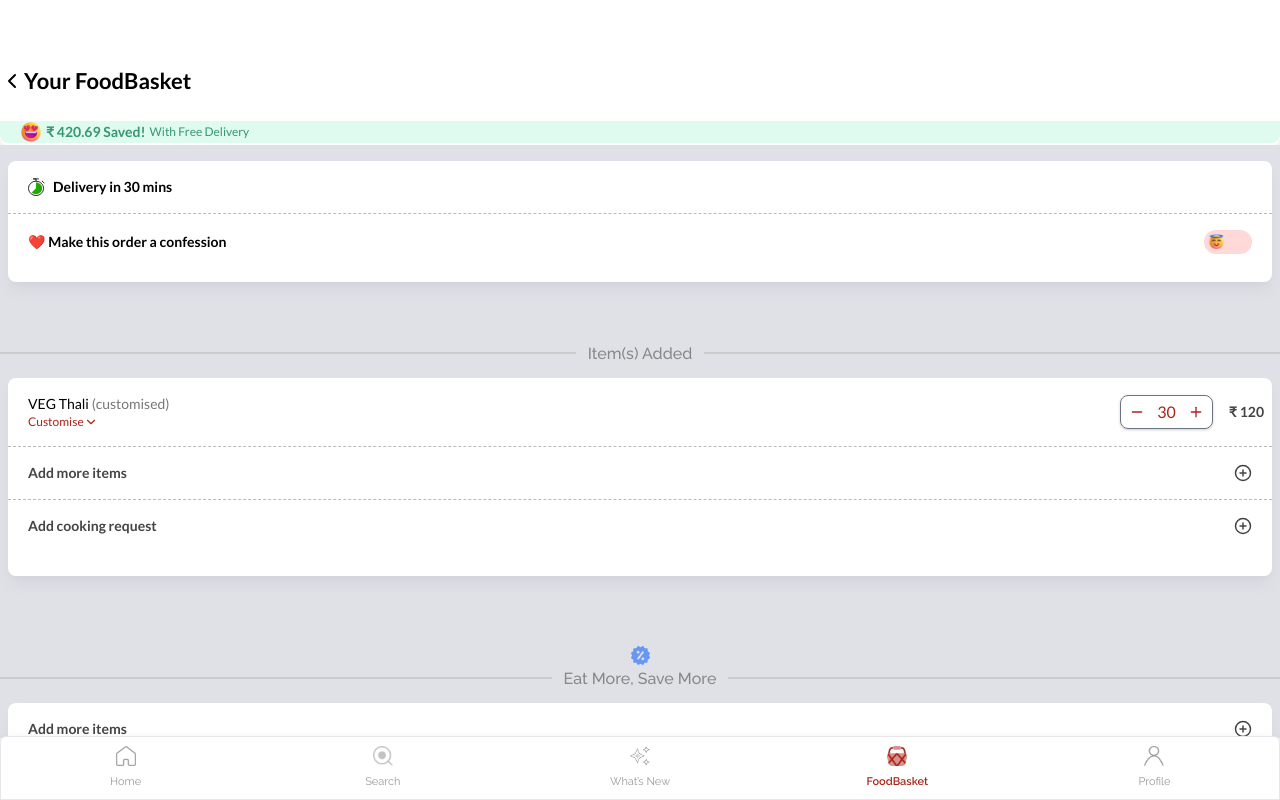
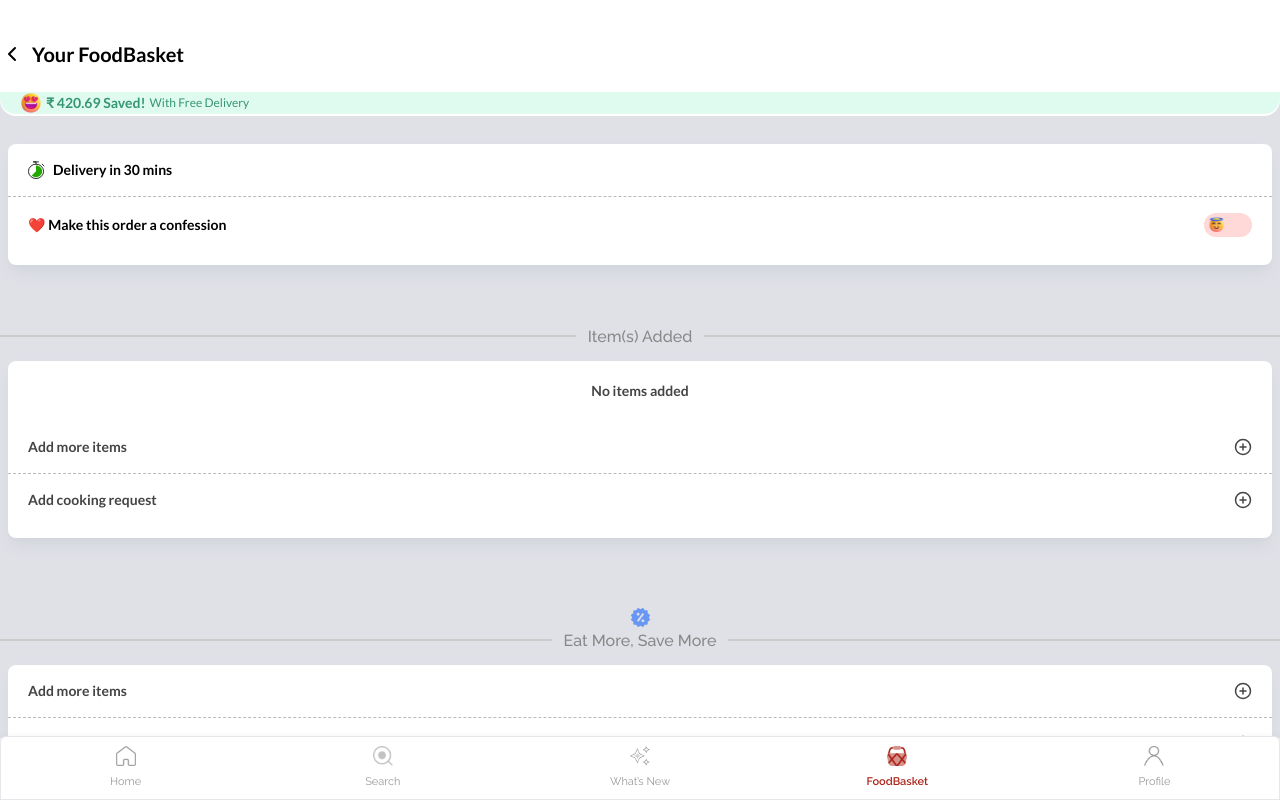
Before and after one commit to theDarkHorses/www.theloudkitchens.in, a Next.js app: page /cart in a window 1280 px wide. Built offline with nearby package versions, Linux system fonts and the light colour scheme.

Commit message:
added redux in cart section

```diff
--- a/app/cart/page.jsx
+++ b/app/cart/page.jsx
@@ -14,24 +14,30 @@
 import offer from "../../public/icons/offer.svg";
 
 import Image from "next/image";
+import { useDispatch, useSelector } from "react-redux";
+import { selectCartItems, updateItemQuantity } from "../store/cartSlice";
+import Link from "next/link";
 
 const page = () => {
+  const cartItems = useSelector(selectCartItems);
   const router = useRouter();
+  const dispatch = useDispatch();
   const [isConfession, setIsConfession] = useState(false);
   const [cookingReq, setCookingReq] = useState(false);
+  const [cookingReqText, setCookingReqText] = useState("");
+  const [confessionText, setConfessionText] = useState("");
   return (
-    <div>
-      <header className="bg-white rounded-b-lg">
-        <div className="pt-16 pb-[2px] ">
-
-          <div onClick={() => router.back()} className="flex items-center mb-6">
-            <ChevronLeft />
-            <h2 className="font-lato text-[22px] font-bold">Your FoodBasket</h2>
+    <div className="bg-[#E0E1E7]">
+      <header className="bg-white rounded-b-2xl overflow-hidden">
+        <div className="pt-10 pb-[2px] ">
+          <div onClick={() => router.back()} className="flex items-center mb-6 space-x-2">
+            <ChevronLeft className="cursor-pointer" />
+            <h2 className="font-lato text-xl font-bold">Your FoodBasket</h2>
           </div>
-          <div className="bg-[#DFFBEF] flex items-center space-x-1 rounded-b-lg pl-5">
+          <div className="bg-[#DFFBEF] flex items-center space-x-1 rounded-b-2xl pl-5">
             <Image src={love} width={22} height={22} alt="love" />
             <h3 className="font-lato text-sm font-bold text-[#379674]">
-              ₹ 420.69 Saved!{" "}
+              ₹ 420.69 Saved!
             </h3>
             <p className="font-lato text-xs text-[#379674]">
               With Free Delivery
@@ -40,7 +46,7 @@
         </div>
       </header>
 
-      <main className="bg-[#E0E1E7] min-h-screen pt-4 shadow-lg">
+      <main className="bg-[#E0E1E7] min-h-screen mt-3 pt-4 shadow-lg">
         <div className="bg-white rounded-lg shadow-lg shadow-gray-300 mx-2 overflow-hidden">
           <div className="flex items-center space-x-2 pl-5 py-4 border-[#BABABA] border-dashed border-b-[1px] ">
             <Image
@@ -59,8 +65,7 @@
               </h3>
               <div
                 onClick={() => setIsConfession(!isConfession)}
-                className={`flex w-12 h-6 rounded-xl mx-3 ${
-                  isConfession
+                className={`flex w-12 h-6 rounded-xl mx-3 ${isConfession
                   ? "bg-gradient-to-r from-[#C50CA7] to-[#350AAF]  justify-end"
                   : "bg-[#FFD8D8] justify-start"
                   }`}
@@ -75,18 +80,17 @@
               </div>
             </div>
             <div
-              className={`mx-2 ${
-                isConfession
+              className={`mx-2 ${isConfession
                 ? "border-[#A6A6A6] border-[1px] pt-3"
                 : "border-0 h-0 pt-0"
                 } rounded-md `}
             >
               <textarea
+                onChange={(e) => setConfessionText(e.target.value)}
                 rows={8}
-                className={` transition-all ease-in-out duration-300 px-4 ${
-                  isConfession ? "h-full " : " h-0"
-                } font-lato  text-base  border-none outline-none  placeholder:text-[#A6A6A6] rounded-md border-[#A6A6A6] border-2 w-full`}
-                placeholder="Inscribe your deepest confessions here, like whispers in the night, A long-awaited apology, a wrong set right.Initiate a dialogue, let emotions unfurl, In this sacred space, let your words swirl.Make your message extraordinary, as you embark, On this journey of expression, let your feelings spark."
+                className={` px-4 ${isConfession ? "h-full " : " h-0"
+                  } font-lato  text-sm  border-none outline-none  placeholder:text-[#A6A6A6] rounded-md border-[#A6A6A6] border-2 w-full`}
+                placeholder="Inscribe your deepest confessions here, like whispers in the night, A long-awaited apology, a wrong set right. Initiate a dialogue, let emotions unfurl, In this sacred space, let your words swirl. Make your message extraordinary, as you embark, On this journey of expression, let your feelings spark."
               ></textarea>
             </div>
           </div>
@@ -98,36 +102,56 @@
           </h3>
         </div>
         <div className="bg-white rounded-lg shadow-lg shadow-gray-300 mx-2 overflow-hidden">
-          <div className="flex items-center justify-between  pl-5 py-4 border-[#BABABA] border-dashed border-b-[1px] ">
+          {cartItems?.length ?
+            cartItems?.map((item, index) => (
+              <div key={index} className="flex items-center justify-between  pl-5 py-4 border-[#BABABA] border-dashed border-b-[1px] ">
                 <div className="flex flex-col justify-center">
                   <h3 className="font-lato text-sm font-medium">
-                VEG Thali{" "}
+                    {item?.name}
                     <span className="font-lato font-medium text-sm text-[#777]">
-                  {" "}
                       (customised)
                     </span>
                   </h3>
-              <h4 className="text-primary font-lato text-xs flex items-center">
+                  <Link
+                    href={`/restaurants/${item?.restaurantId}?tab=${item?.tabId}&item=${item?.itemId}`}
+                    className="text-primary font-lato text-xs flex items-center"
+                  >
                     Customise <ChevronRight size={14} className="rotate-90" />
-              </h4>
+                  </Link>
                 </div>
                 <div className="flex space-x-4 items-center pr-2">
                   <div className="flex items-center  rounded-lg gap-1 px-2 py-1 space-x-2 ml-3 shadow shadow-gray-300 border-[1px] border-gray-500">
-                <Minus size={16} color="#ac2323" className="cursor-pointer" />
+                    <Minus
+                      onClick={() => dispatch(updateItemQuantity({ id: item?.id, delta: -1 }))}
+                      size={16}
+                      color="#ac2323"
+                      className="cursor-pointer"
+                    />
                     <p className="font-lato font-normal text-base text-primary">
-                  30
+                      {item?.quantity}
                     </p>
-                <Plus size={16} color="#ac2323" className="cursor-pointer" />
+                    <Plus
+                      onClick={() => dispatch(updateItemQuantity({ id: item?.id, delta: 1 }))}
+                      size={16}
+                      color="#ac2323"
+                      className="cursor-pointer"
+                    />
                   </div>
-              <p className="font-lato text-sm text-[14px] font-bold text-[#444]">
-                ₹ 120
+                  <p className="font-lato text-sm truncate text-[14px] font-bold text-[#444]">
+                    ₹ {item?.totalCost * item?.quantity}
                   </p>
                 </div>
               </div>
+            )) : <div className="flex items-center justify-center py-5">
+              <h3 className="font-lato text-sm font-bold text-[#444]">
+                No items added
+              </h3>
+            </div>}
+
           <div className="flex items-center justify-between pl-5 py-4 border-[#BABABA] border-dashed border-b-[1px] ">
-            <h3 className="font-lato text-sm font-bold text-[#444]">
+            <Link href="/" className="font-lato text-sm font-bold text-[#444]">
               Add more items
-            </h3>
+            </Link>
             <PlusCircle size={18} className="text-[#444] mr-5" />
           </div>
           <div className="pb-3">
@@ -142,13 +166,13 @@
               />
             </div>
             <div
-              className={`mx-2 ${
-                cookingReq ? "border-[#A6A6A6] border-[1px]" : "border-0 h-0"
-              } rounded-md pt-3`}
+              className={`mx-2 ${cookingReq ? "border-[#A6A6A6] border-[1px]" : "border-0 h-0"
+                } rounded-md`}
             >
               <textarea
+                onChange={(e) => setCookingReqText(e.target.value)}
                 rows={4}
-                className="p-4 leading-none font-lato  text-base  border-none outline-none  text-[#A6A6A6] rounded-md border-[#A6A6A6] border-2 w-full"
+                className="p-4 leading-none font-lato  text-sm  border-none outline-none  placeholder:text-[#A6A6A6] rounded-md border-[#A6A6A6] border-2 w-full"
                 placeholder="Add the cooking instructions ..."
               ></textarea>
             </div>
@@ -186,8 +210,7 @@
               />
             </div>
             <div
-              className={`mx-2 ${
-                cookingReq ? "border-[#A6A6A6] border-[1px]" : "border-0 h-0"
+              className={`mx-2 ${cookingReq ? "border-[#A6A6A6] border-[1px]" : "border-0 h-0"
                 } rounded-md pt-3`}
             >
               <textarea
--- a/app/components/CuisineDrawer.jsx
+++ b/app/components/CuisineDrawer.jsx
@@ -49,7 +49,7 @@
         className={`rounded-t-lg bottom-0 fixed overflow-hidden z-[99999] self-end h-full w-full flex flex-col flex-1 bg-[#F6F6F6] overflow-y-scroll no-scrollbar  transition-all  ${openDrawer ? " translate-y-0" : " translate-y-full"
           }`}
       >
-        <DrawerCuisine cuisine={cuisine} craftedCuisine={craftedCuisine} setCraftedCuisine={setCraftedCuisine} />
+        <DrawerCuisine cuisine={cuisine} craftedCuisine={craftedCuisine} setCraftedCuisine={setCraftedCuisine} restaurantId={params.id} tabId={tab} itemId={item} />
       </div>
     </div>
   );
--- a/app/components/DrawerCuisine.jsx
+++ b/app/components/DrawerCuisine.jsx
@@ -5,11 +5,10 @@
 import { useDispatch } from "react-redux";
 import { toggleItemWithDelta } from "../store/cartSlice";
 
-export default function DrawerCuisine({ cuisine,setCraftedCuisine,craftedCuisine }) {
+export default function DrawerCuisine({ cuisine, setCraftedCuisine, craftedCuisine, restaurantId, tabId, itemId }) {
     const [activeIndex, setActiveIndex] = useState(0);
     const dispatch = useDispatch()
     const activeCategory = cuisine?.categories?.[activeIndex];
-
     const isRequired = useMemo(() => activeCategory?.isRequired, [activeCategory]);
     const requiredItems = useMemo(() => activeCategory?.requiredItems, [activeCategory]);
     const totalItems = useMemo(() => {
@@ -88,7 +87,7 @@
         );
 
         if (canProceed) {
-            dispatch(toggleItemWithDelta({ item: cuisine, delta: 1, selectedItems: craftedCuisine }))
+            dispatch(toggleItemWithDelta({ item: cuisine, delta: 1, selectedItems: craftedCuisine, totalCost: getTotalCost, restaurantId, tabId, itemId }))
             setActiveIndex(0)
             setCraftedCuisine({})
         } else {
--- a/app/store/cartSlice.jsx
+++ b/app/store/cartSlice.jsx
@@ -18,9 +18,8 @@
     initialState,
     reducers: {
         toggleItemWithDelta: (state, action) => {
-            const { item, delta, selectedItems } = action.payload;
-            const index = state.items.findIndex((cartItem) => cartItem.id === item.id);
-            if (index === -1) {
+            const { item, delta, selectedItems, totalCost, restaurantId, tabId, itemId } = action.payload;
+
             state.items.push({
                 id: item.id,
                 name: item.name,
@@ -30,32 +29,41 @@
                 isAvailable: item.isAvailable,
                 quantity: delta,
                 selectedItems,
+                totalCost,
+                restaurantId, tabId, itemId
             })
-            }
-            else {
-                if (state.items[index].quantity + delta > 0) {
-                    state.items[index].quantity += delta;
-                } else {
-                    state.items.splice(index, 1);
-                }
-            }
 
             const totalPrice = state.items?.reduce((acc, section) => {
                 console.log(section);
-                return acc + section.quantity * Object.values(section.selectedItems).reduce((acc, item) => {
-                    return acc + Object.values(item).reduce((acc, item) => {
-                        return acc + item.quantity * item.item.price;
-                    }, 0);
-                }, 0);
+                return acc + section.quantity * section.totalCost;
             }, 0);
 
             state.subTotal = totalPrice
         },
+
+        updateItemQuantity: (state, action) => {
+            const { id, delta } = action.payload;
+            const item = state.items.find((item) => item.id === id);
+            if (item.quantity + delta > 0) {
+                item.quantity += delta;
+            } else {
+                state.items = state.items.filter((item) => item.id !== id);
+            }
+
+            const totalPrice = state.items?.reduce((acc, section) => {
+                return acc + section.quantity * section.totalCost;
+            }, 0);
+
+            state.subTotal = totalPrice
+
+
+        }
 
 
     },
 });
 
 
-export const { toggleItemWithDelta, toggleDonation, calculateDeliveryFee, calculateGST, calculatePlatformFee, calculateRestaurantCharges, calculateTotal, addCoupon } = cartSlice.actions;
+export const { toggleItemWithDelta, toggleDonation, updateItemQuantity, calculateDeliveryFee, calculateGST, calculatePlatformFee, calculateRestaurantCharges, calculateTotal, addCoupon } = cartSlice.actions;
 export default cartSlice.reducer;
+export const selectCartItems = (state) => state.cart.items;
```
Lines whose indentation alone changed are shown as unchanged.
